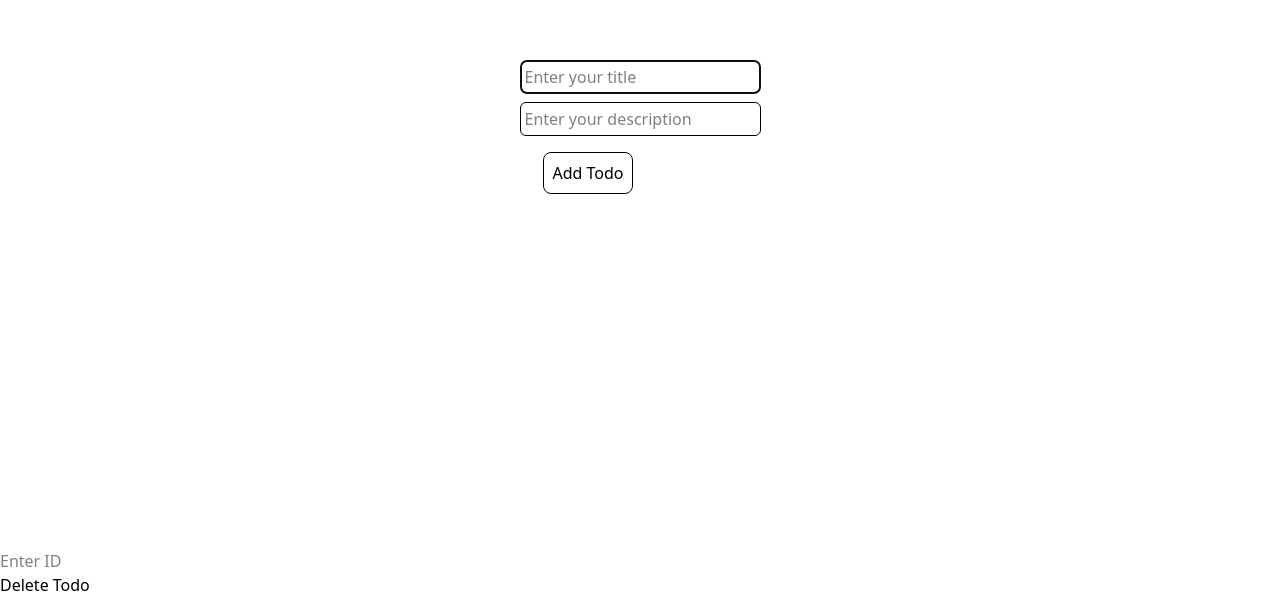
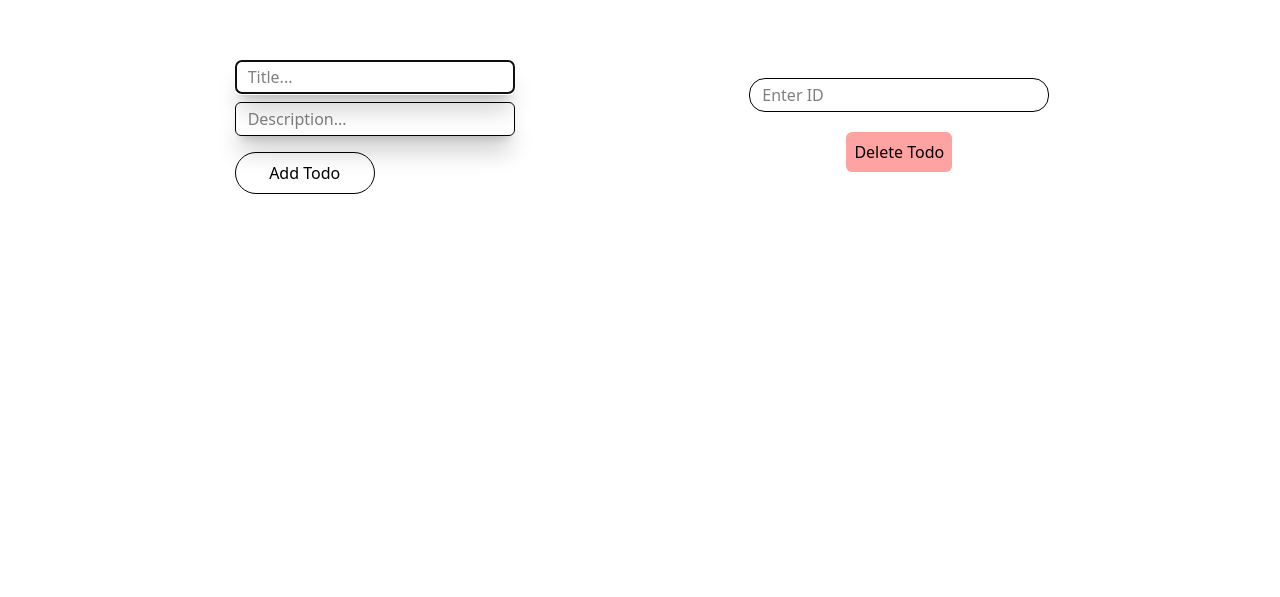
Before and after one commit to Kuruin/todo-app, a React (Vite) app in the folder frontend/: page / in a window 1280 px wide. Shown: the part 275-872 px from the top of the page. After the commit the page ends 800 px from the top, so only its background shows below. Built offline with nearby package versions, Linux system fonts and the light colour scheme; no server answers.

Commit message:
Frontend: Initial Desgin... still improving :0

```diff
--- a/frontend/src/App.jsx
+++ b/frontend/src/App.jsx
@@ -9,9 +9,11 @@ import { DeleteTodo } from './components/DeleteTodo'
 function App() {
   return (
     <div>
-      <AddTodo/><br/>
-      <DeleteTodo/>
-      <GetTodo/>
+        <div className='flex justify-evenly place-items-center sm:flex-row flex-col'>
+        <AddTodo/>
+        <DeleteTodo/>
+        </div>
+        <GetTodo/>
     </div>
   )
 }
--- a/frontend/src/components/AddTodo.jsx
+++ b/frontend/src/components/AddTodo.jsx
@@ -23,10 +23,10 @@ export const AddTodo = ()=>{
 
 
     return (
-        <div className='flex flex-col h-screen place-items-center justify-center'>
-            <input className="border rounded-md justify-items-center p-1 m-1" ref={divRef} onChange={(e)=> setTitle(e.target.value)} type="text" placeholder="Enter your title"></input>
-            <input className="border rounded-md justify-items-center p-1 m-1" onChange={(e)=> setDescription(e.target.value)}type="text" placeholder="Enter your description"></input>
-            <button className="border rounded-lg p-2 mt-3 mr-26 hover:bg-blue-300" onClick={addTodo}>Add Todo</button>
+        <div className='flex flex-col place-items-center justify-center h-screen'>
+            <input className="border rounded-md px-3 py-1 m-1 text-wrap shadow-xl/20 w-70" ref={divRef} onChange={(e)=> setTitle(e.target.value)} type="text" placeholder="Title... "></input>
+            <input className="border rounded-md px-3 py-1 m-1 text-wrap shadow-xl/20 w-70" onChange={(e)=> setDescription(e.target.value)}type="text" placeholder="Description..."></input>
+            <button className="border rounded-[50px] p-2 mt-3 mr-35 hover:bg-blue-300 w-35" onClick={addTodo}>Add Todo</button>
         </div>
     )
 }
--- a/frontend/src/components/DeleteTodo.jsx
+++ b/frontend/src/components/DeleteTodo.jsx
@@ -11,10 +11,10 @@ export const DeleteTodo = () =>{
         (response.data.msg ? alert("Todo deleted"): alert("Todo dosent exists"))
     }
     return(
-        <>
-        <input onChange={(e) => setId(e.target.value)} type="text" placeholder="Enter ID"></input><br/>
-        <button onClick={todoDeletion}>Delete Todo</button>
-        </>
+        <div className="flex flex-col place-items-center">
+        <input className="border justify-center w-75 px-3 py-1 rounded-2xl mb-5" onChange={(e) => setId(e.target.value)} type="text" placeholder="Enter ID"></input>
+        <button className="border-hidden bg-red-300 hover:bg-red-500 hover:font-[550] rounded-md px-2 py-2" onClick={todoDeletion}>Delete Todo</button>
+        </div>
     )
 
 }
--- a/frontend/src/components/GetTodo.jsx
+++ b/frontend/src/components/GetTodo.jsx
@@ -14,7 +14,7 @@ export const GetTodo =() =>{
     },[])
 
     return (
-        <div >
+        <div className='flex flex-col'>
            <Todos todo={todos}/>
         </div>
     )
--- a/frontend/src/components/Todos.jsx
+++ b/frontend/src/components/Todos.jsx
@@ -5,11 +5,11 @@ export const Todos = ({todo}) =>{
         {todo.map((todo)=>{
             id++
             return (
-                <div key={id} id={id}>
-                <p>Id:-{todo._id}</p>
-                <h1>Title:- {todo.name}</h1>
+                <div key={id} id={id} className="flex flex-col place-items-center justify-center py-3">
+                <p className="font-bold">Id:-{todo._id}</p>
+                <h1 className="font-semibold">Title:- {todo.name}</h1>
                 <h3>Descripiton:-{todo.description}</h3>
-                <button>Mark as completed</button>
+                <button className="border rounded-lg px-2 py-1 hover:bg-green-400">Mark as completed</button>
                 </div>
             )
         })}
```
